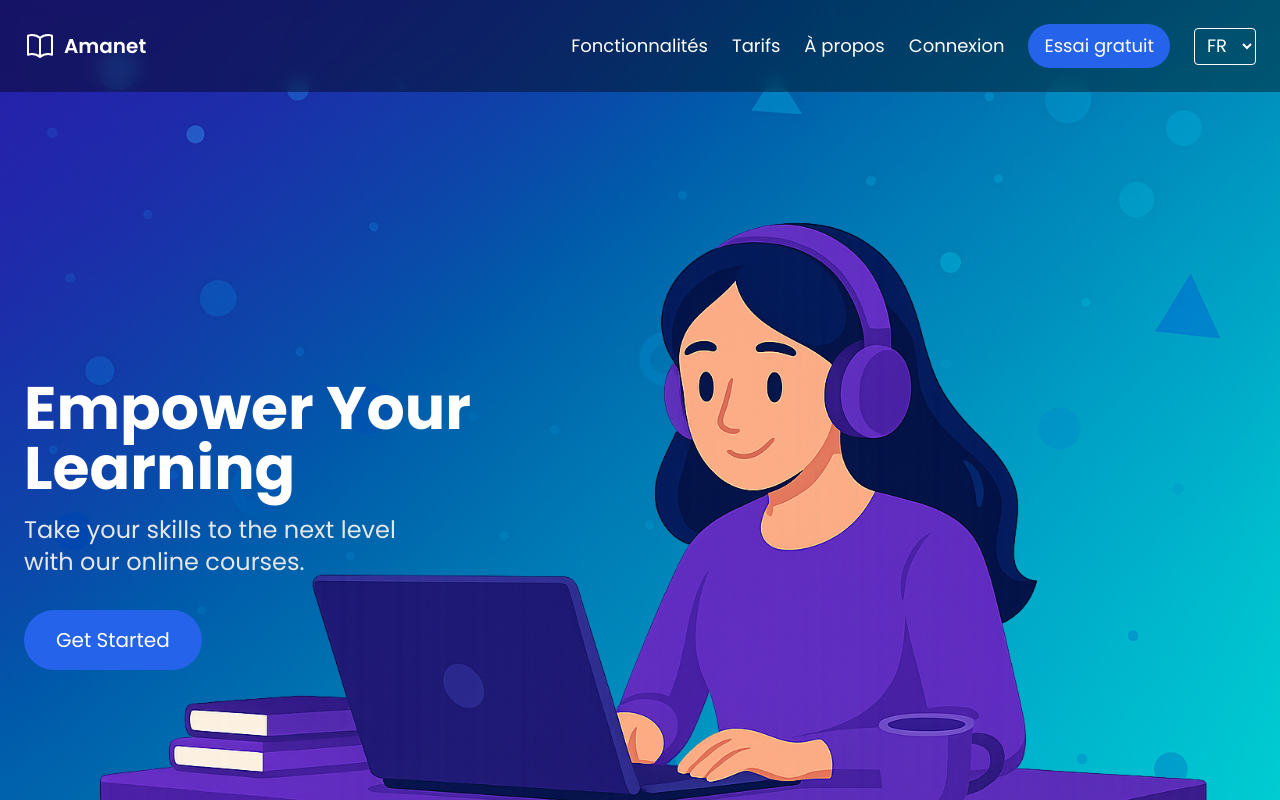
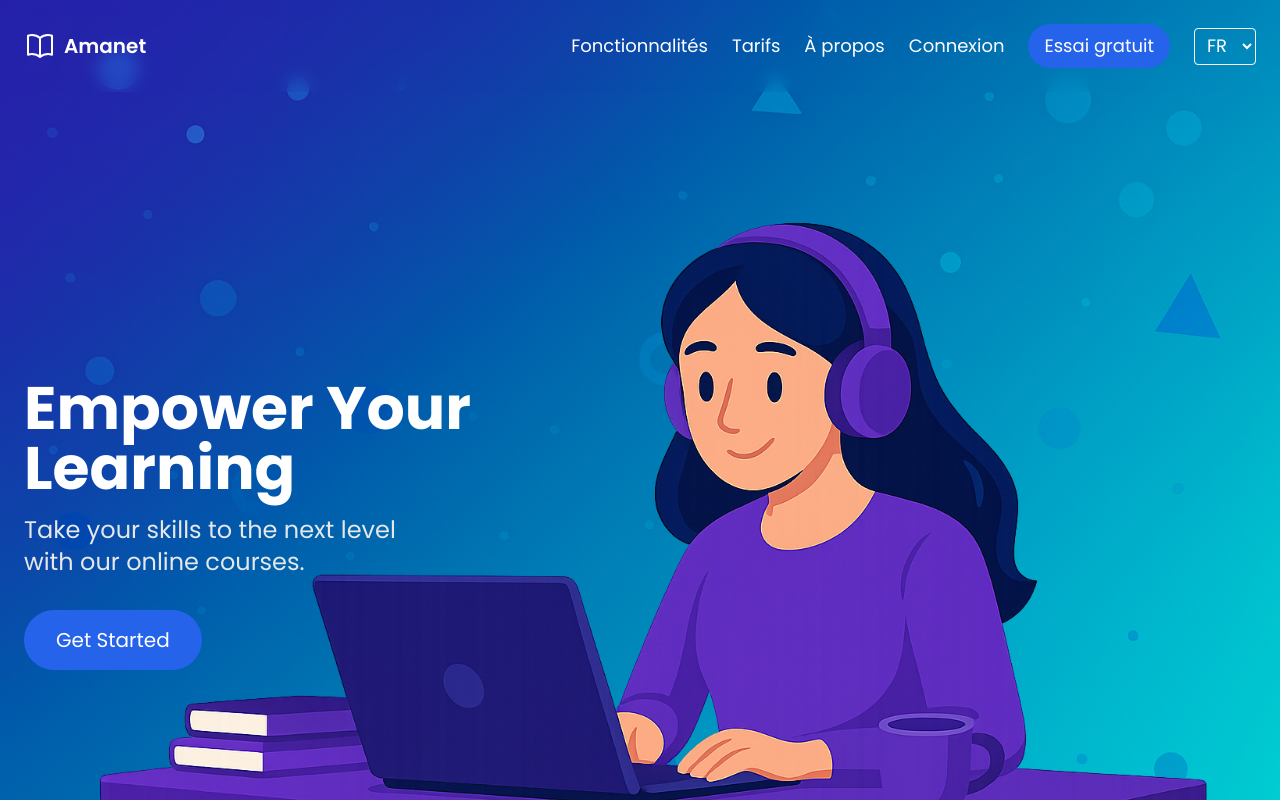
Before and after one commit to azarqane/amanet, a Next.js app in the folder apps/frontend/: page / in a window 1280 px wide. Shown: the top 800 px of the page. Built offline with nearby package versions, Linux system fonts and the light colour scheme.

Commit message:
feat(frontend): sticky navbar background on scroll

```diff
--- a/apps/frontend/src/components/Navbar.tsx
+++ b/apps/frontend/src/components/Navbar.tsx
@@ -1,16 +1,28 @@
 import { BookOpenIcon } from '@heroicons/react/24/outline';
 import { useTranslation } from 'react-i18next';
-import type { ChangeEvent } from 'react';
+import { useEffect, useState, type ChangeEvent } from 'react';
 
 export default function Navbar() {
   const { t, i18n } = useTranslation();
+  const [scrolled, setScrolled] = useState(false);
+
+  useEffect(() => {
+    const onScroll = () => {
+      setScrolled(window.scrollY > 0);
+    };
+    window.addEventListener('scroll', onScroll);
+    return () => window.removeEventListener('scroll', onScroll);
+  }, []);
 
   const changeLanguage = (e: ChangeEvent<HTMLSelectElement>) => {
     i18n.changeLanguage(e.target.value);
   };
 
   return (
-    <nav className="sticky top-0 z-20 flex justify-between items-center max-w-7xl mx-auto px-6 py-6 text-white text-lg backdrop-blur bg-black/40">
+    <nav
+      className={`sticky top-0 z-20 w-full text-white text-lg backdrop-blur ${scrolled ? 'bg-black/40' : 'bg-transparent'}`}
+    >
+      <div className="max-w-7xl mx-auto flex justify-between items-center px-6 py-6">
         <div className="flex items-center space-x-2">
           <BookOpenIcon className="h-8 w-8 text-white" />
           <span className="font-semibold text-xl">{t('siteTitle')}</span>
@@ -39,6 +51,7 @@ export default function Navbar() {
             <option value="ar">AR</option>
           </select>
         </div>
+      </div>
     </nav>
   );
 }
```
Lines whose indentation alone changed are shown as unchanged.
